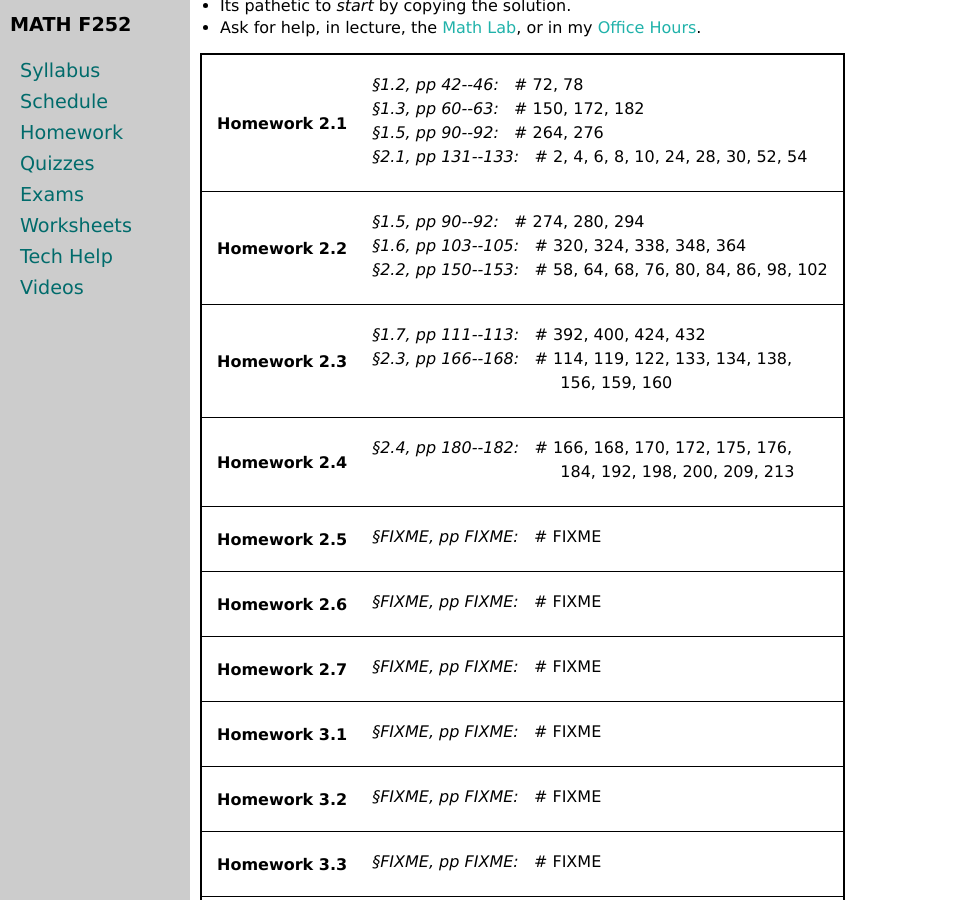
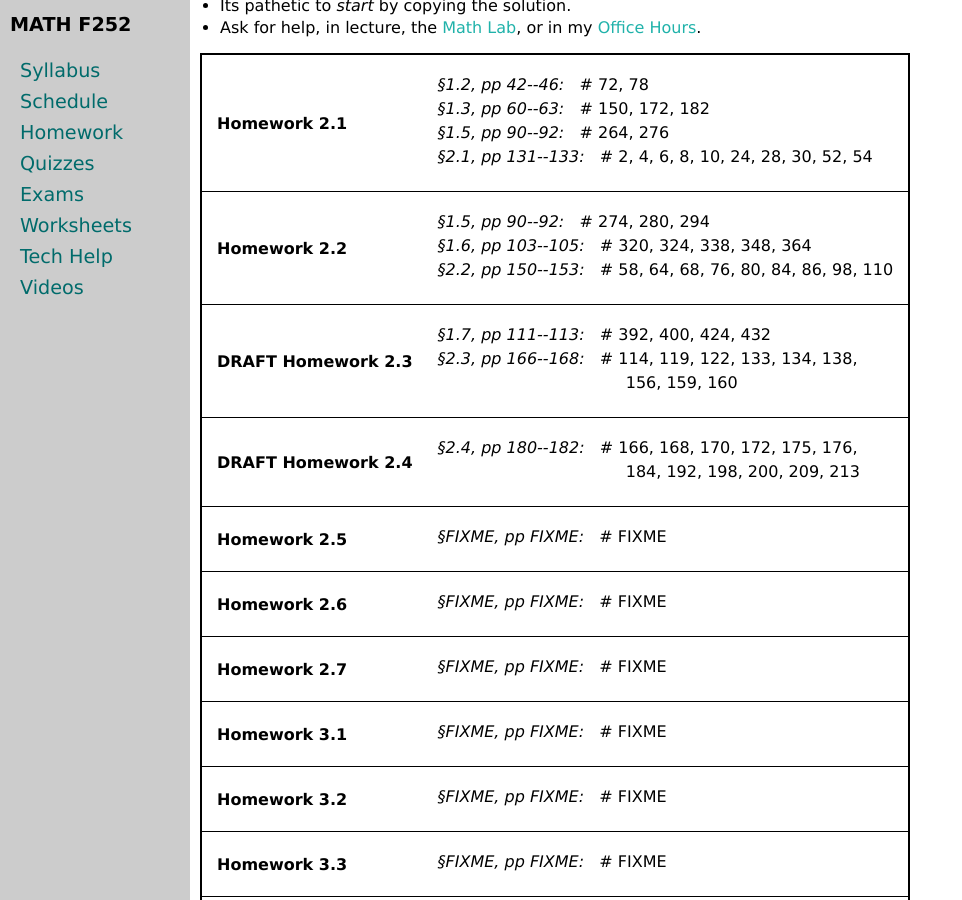
Before and after one commit to uaf-math/calc2, a Jekyll site: the page built from homework.md, in a window 1280 px wide and 900 px high, scrolled down 554 px. Shown: the whole window, without its empty margins (0-962 px from the left). Built offline with Jekyll 4.4.1, drawn with Linux system fonts in a browser that asks for light colours.

Commit message:
Change a problem on Homework 2.2, and mark drafts as that.

```diff
--- a/_data/homework.yml
+++ b/_data/homework.yml
@@ -24,8 +24,8 @@ homework:
     problems: 320, 324, 338, 348, 364
   - section: 2.2
     pages: 150--153
-    problems: 58, 64, 68, 76, 80, 84, 86, 98, 102
-- name: Homework 2.3
+    problems: 58, 64, 68, 76, 80, 84, 86, 98, 110
+- name: DRAFT Homework 2.3
   sections:
   - section: 1.7
     pages: 111--113
@@ -34,7 +34,7 @@ homework:
     pages: 166--168
     problems: 114, 119, 122, 133, 134, 138,
     cont: 156, 159, 160
-- name: Homework 2.4
+- name: DRAFT Homework 2.4
   sections:
   - section: 2.4
     pages: 180--182
```
